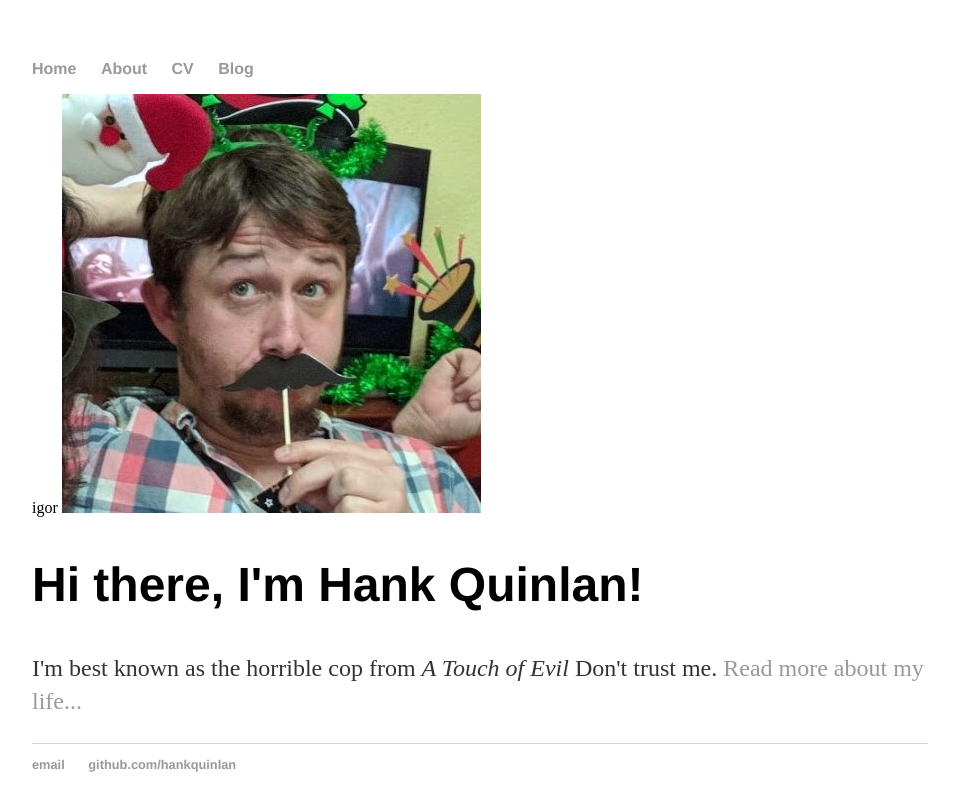
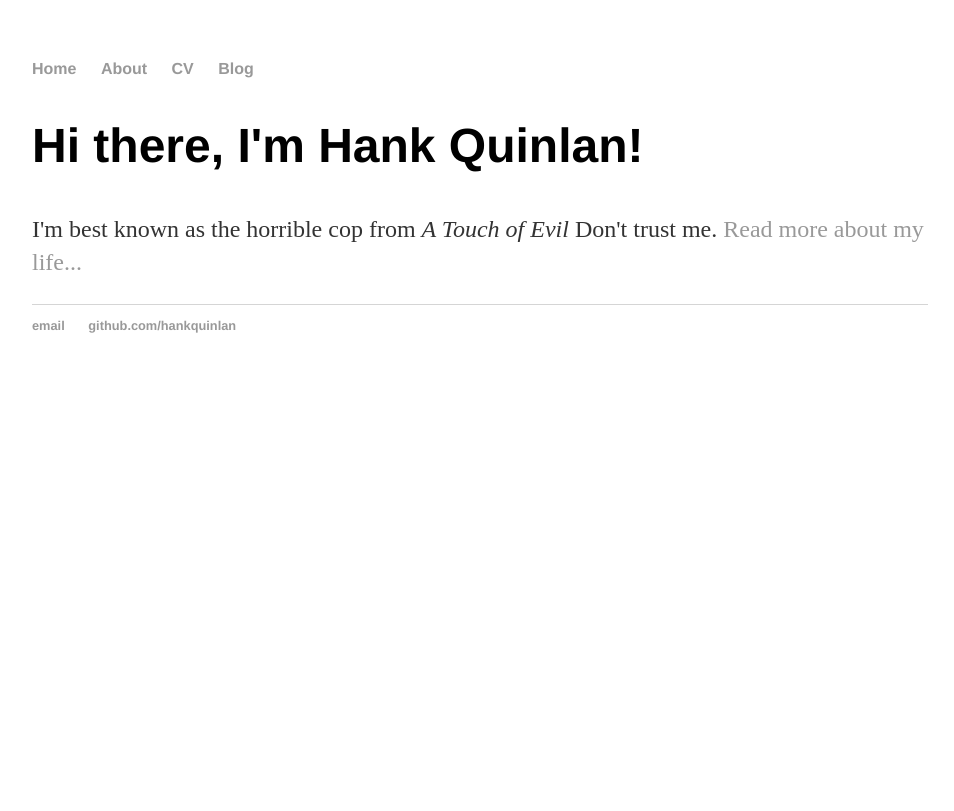
Before and after one commit to IgorKhm/igorkhm.github.io, a Jekyll site: the page built from index.html, in a window 1280 px wide. Shown: the top 811 px of the page, without its empty margins (160-1114 px from the left). Built offline with Jekyll 4.4.1, drawn with Linux system fonts in a browser that asks for light colours.

Commit message:
Update default.html

```diff
--- a/_layouts/default.html
+++ b/_layouts/default.html
@@ -19,11 +19,6 @@
 	    		</ul>
 			</nav>
 			<main class="container">
-				<section class="about">
-					igor
-					<img src="{{ "/pictures/photo.jpg" | relative_url }}" alt="why">
-				</section >
-
 				<section class="content">
 					{{ content }}
 				</section >
```
